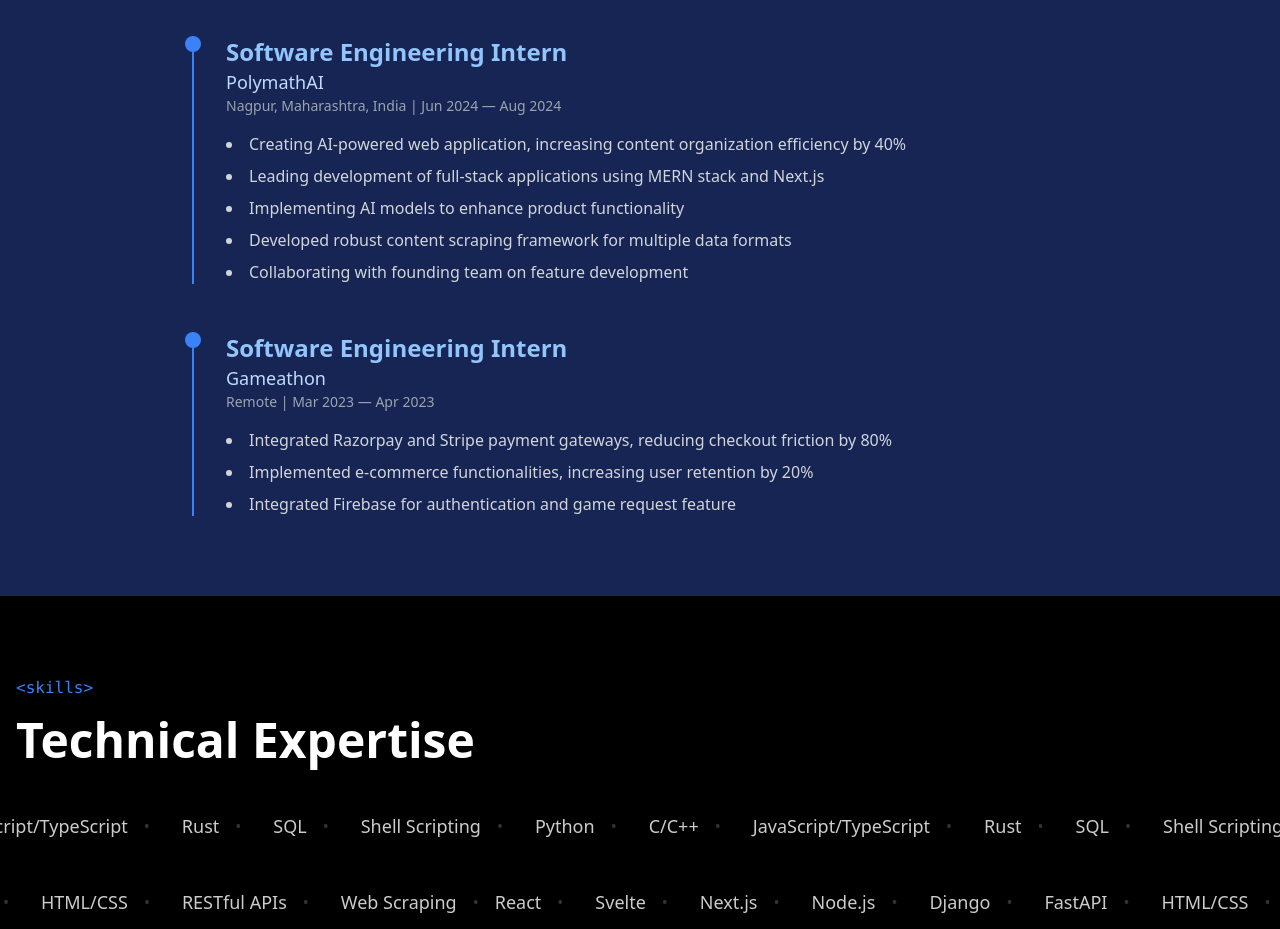
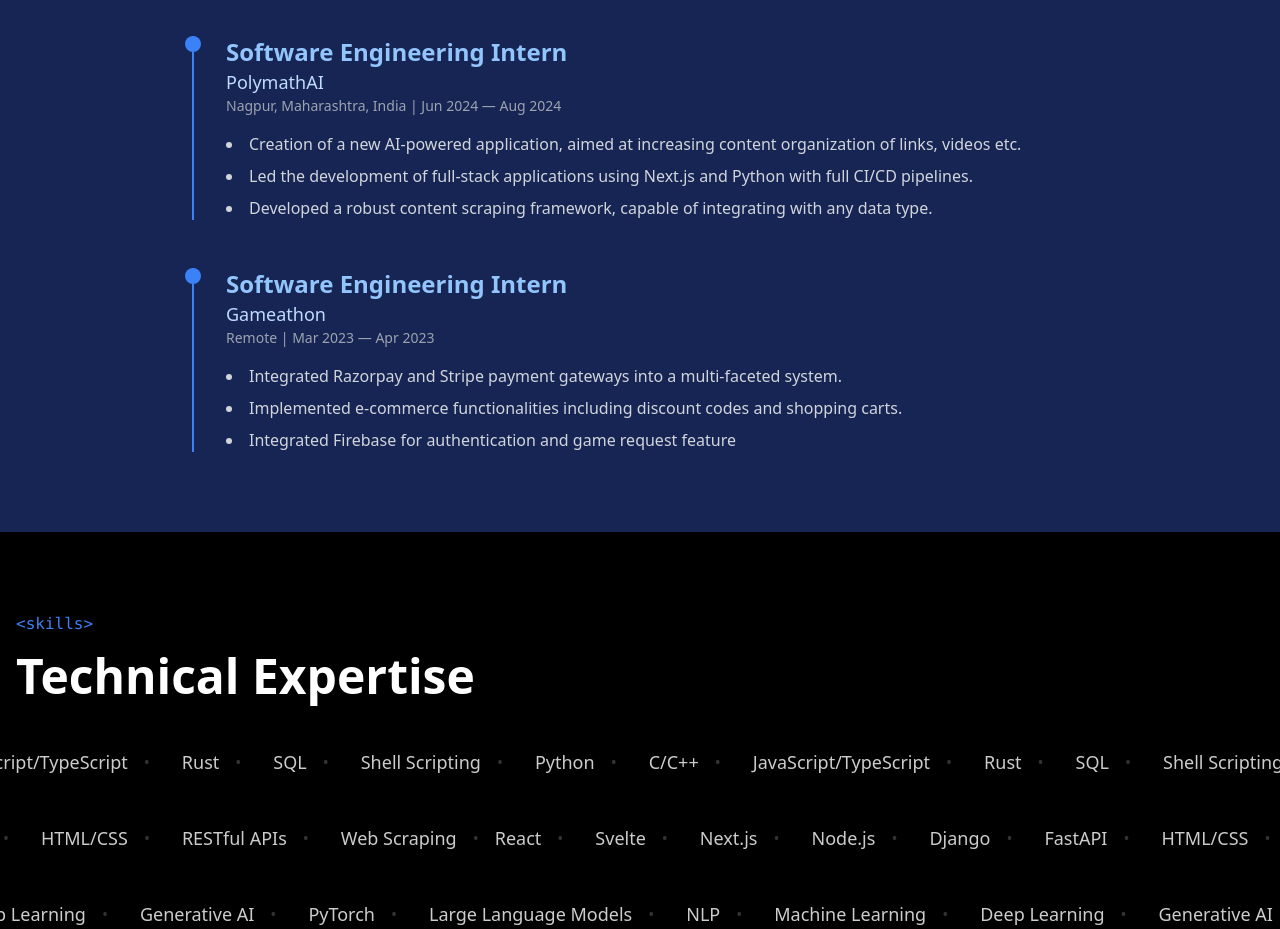
Before and after one commit to DevParapalli/portfolio, a Next.js app: page / in a window 1280 px wide. Shown: the part 3240-4169 px from the top of the page. Built offline with nearby package versions, Linux system fonts and the light colour scheme.

Commit message:
Update experience.tsx

```diff
--- a/components/experience.tsx
+++ b/components/experience.tsx
@@ -9,11 +9,9 @@ const experiences = [
     location: "Nagpur, Maharashtra, India",
     period: "Jun 2024 — Aug 2024",
     description: [
-      "Creating AI-powered web application, increasing content organization efficiency by 40%",
-      "Leading development of full-stack applications using MERN stack and Next.js",
-      "Implementing AI models to enhance product functionality",
-      "Developed robust content scraping framework for multiple data formats",
-      "Collaborating with founding team on feature development",
+      "Creation of a new AI-powered application, aimed at increasing content organization of links, videos etc.",
+      "Led the development of full-stack applications using Next.js and Python with full CI/CD pipelines.",
+      "Developed a robust content scraping framework, capable of integrating with any data type.",
     ],
   },
   {
@@ -22,8 +20,8 @@ const experiences = [
     location: "Remote",
     period: "Mar 2023 — Apr 2023",
     description: [
-      "Integrated Razorpay and Stripe payment gateways, reducing checkout friction by 80%",
-      "Implemented e-commerce functionalities, increasing user retention by 20%",
+      "Integrated Razorpay and Stripe payment gateways into a multi-faceted system.",
+      "Implemented e-commerce functionalities including discount codes and shopping carts.",
       "Integrated Firebase for authentication and game request feature",
     ],
   },
```
